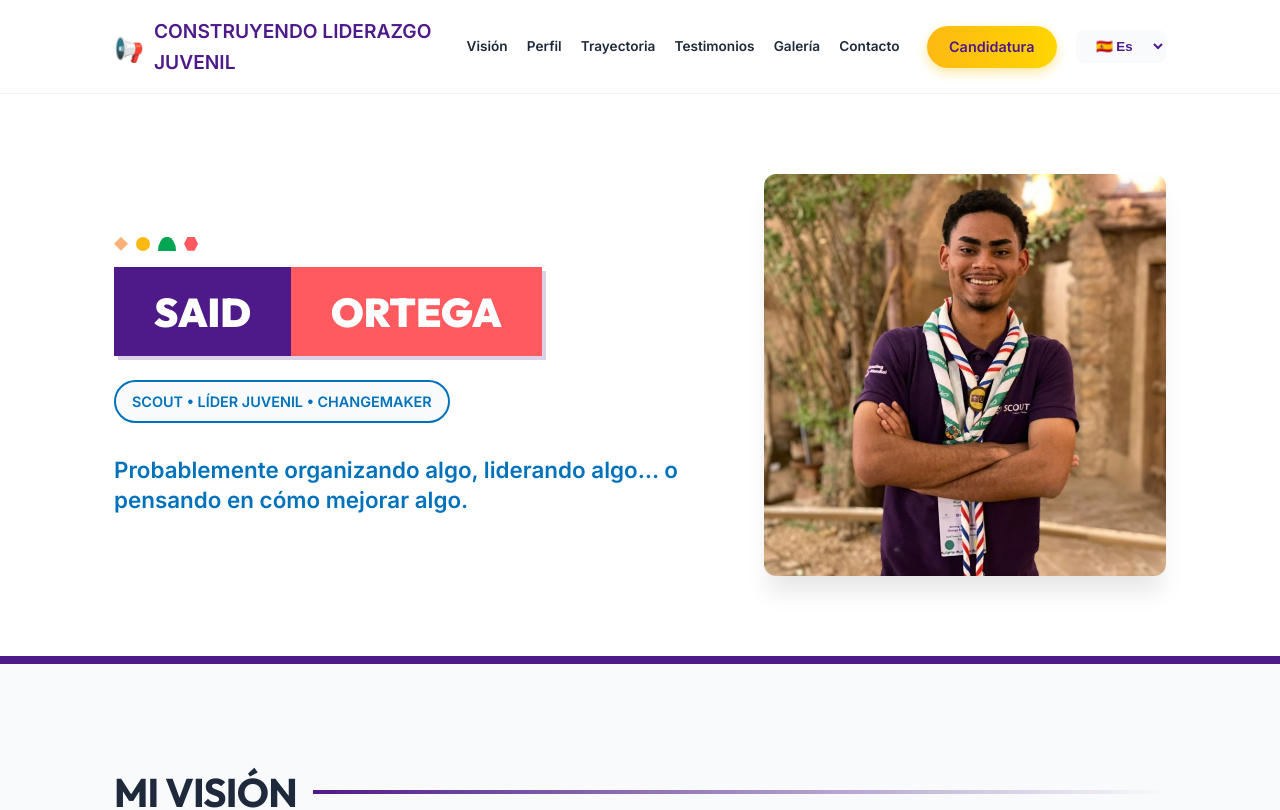
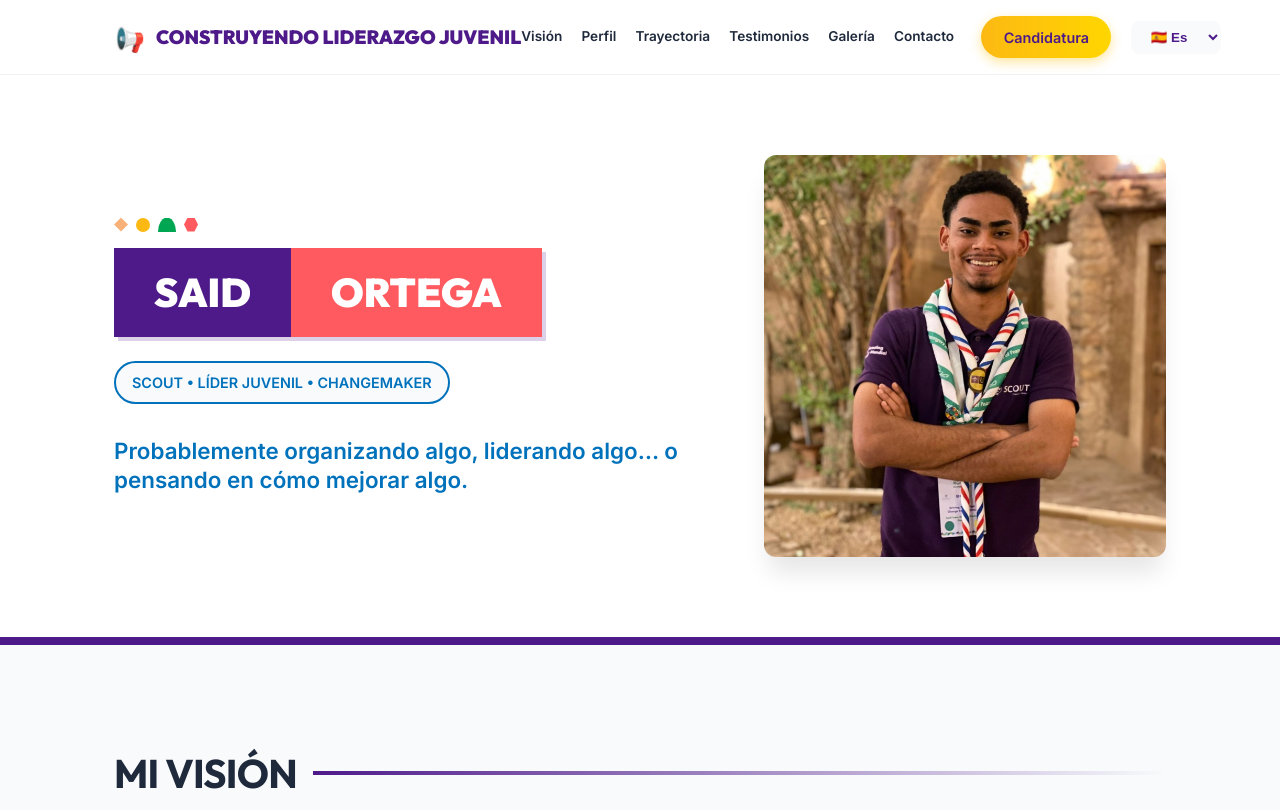
Before and after one commit to Franklin-gif/SaidOrtegaWeb, a React (Vite) app: page / in a window 1280 px wide. Shown: the top 810 px of the page. Built offline with nearby package versions, Linux system fonts and the light colour scheme.

Commit message:
Fix logo text layout to stay in a single line

```diff
--- a/src/index.css
+++ b/src/index.css
@@ -77,11 +77,20 @@ h4 {
   display: flex;
   align-items: center;
   gap: 10px;
+  min-width: max-content;
 }
 
 .scout-icon {
   width: 32px;
   height: 32px;
+}
+
+.logo-text {
+  font-weight: 800;
+  color: var(--scout-purple);
+  white-space: nowrap;
+  font-family: 'Outfit', sans-serif;
+  font-size: clamp(0.7rem, 2vw, 1rem);
 }
 
 /* Hero Section: High Impact */
```
